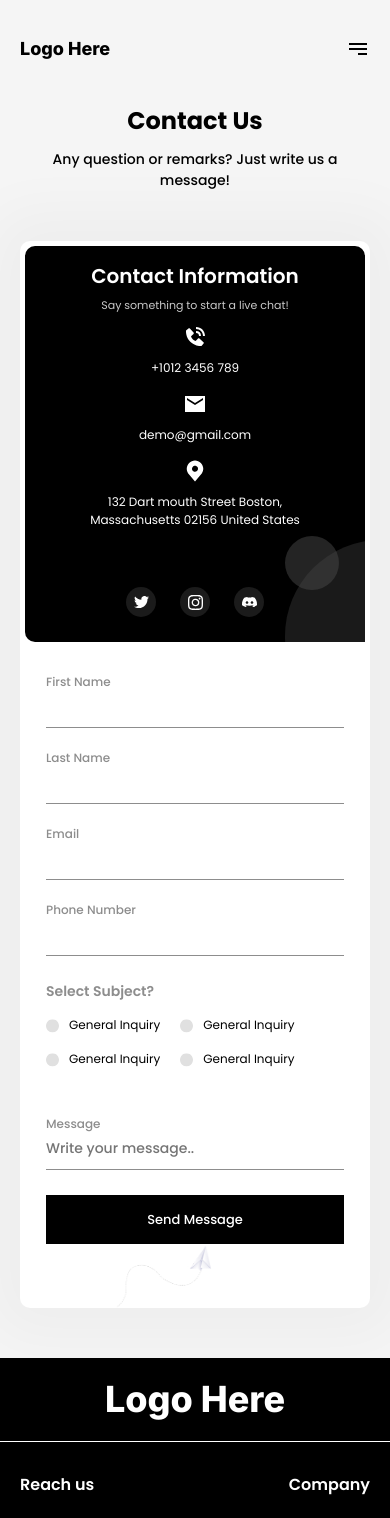
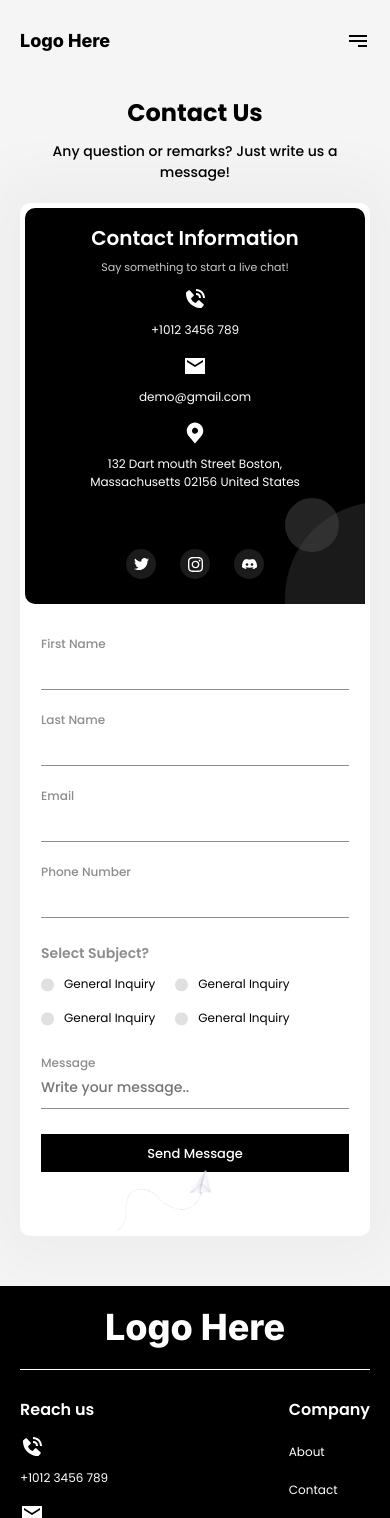
Before and after one commit to DmytroZozuliak/MbunityAssessmentTest, a React (Vite) app: page / in a window 390 px wide. Shown: the top 1518 px of the page. Built offline with nearby package versions, Linux system fonts and the light colour scheme.

Commit message:
feat: finished mobile styles according figma

```diff
--- a/src/components/Footer/Footer.module.scss
+++ b/src/components/Footer/Footer.module.scss
@@ -16,7 +16,7 @@
       flex-wrap: wrap;
       justify-content: space-evenly;
       padding-right: 20px;
-      margin: 30px auto 35px;
+      margin: 27px auto 35px;
       gap: 30px;
     }
 
@@ -41,9 +41,16 @@
   }
 }
 
+.dividerWrapper {
+  max-width: 1280px;
+  margin: 0px auto;
+
+  @media (max-width: 800px) {
+    padding-inline: 20px;
+  }
+}
+
 .divider {
-  margin: 0px auto;
-  max-width: 1280px;
   width: 100%;
   height: 1px;
   background: $bgLight2;
@@ -67,6 +74,7 @@
 
   @media (max-width: 530px) {
     max-width: 200px;
+    gap: 12px;
   }
   @media (max-width: 380px) {
     max-width: 143px;
@@ -80,8 +88,11 @@
 
   @media (max-width: 800px) {
     align-items: flex-start;
+    gap: 15px;
+
     & > * {
       align-items: flex-start;
+      gap: 10px;
     }
   }
 }
@@ -117,6 +128,7 @@
   line-height: 24px;
 
   @media (max-width: 400px) {
+    gap: 20px;
     font-size: 12px;
     line-height: 18px;
   }
@@ -149,6 +161,7 @@
   }
 
   @media (max-width: 800px) {
+    margin-top: 10px;
     padding: 17px 29px 14px 14px;
   }
 
--- a/src/components/Footer/Footer.tsx
+++ b/src/components/Footer/Footer.tsx
@@ -10,7 +10,10 @@ const Footer = () => {
   return (
     <footer className={styles.footer}>
       <div className={styles.logo}>Logo Here</div>
-      <div className={styles.divider} />
+
+      <div className={styles.dividerWrapper}>
+        <div className={styles.divider} />
+      </div>
       <div className={`container ${styles.wrapper}`}>
         <div className={styles.contactSection}>
           <h3 className={styles.subtitle}>Reach us</h3>
--- a/src/components/Form/Form.module.scss
+++ b/src/components/Form/Form.module.scss
@@ -9,7 +9,7 @@
 
   @media (max-width: 800px) {
     margin-right: 0;
-    padding-inline: 21px;
+    padding-inline: 16px;
   }
 
   &::after {
@@ -56,6 +56,10 @@
 
 .radioSelect {
   margin-bottom: 25px;
+
+  @media (max-width: 800px) {
+    margin-bottom: 5px;
+  }
 }
 
 .submit {
@@ -70,7 +74,7 @@
     width: 100%;
     margin-top: 5px;
     margin-bottom: 59px;
-    padding: 9.6px auto;
+    padding: 9.6px 91px;
     font-size: 13px;
     line-height: 19px;
   }
--- a/src/components/Header/Header.module.scss
+++ b/src/components/Header/Header.module.scss
@@ -6,7 +6,7 @@
   align-items: center;
 
   @media (max-width: 800px) {
-    padding-top: 38px;
+    padding-top: 30px;
     padding-bottom: 29px;
   }
 }
@@ -123,6 +123,8 @@
     right: 0;
     width: 100%;
     height: 100%;
+    gap: 57px;
+
     background: $bgDark;
     z-index: 5;
     overflow: auto;
@@ -178,6 +180,7 @@
 
   @media (max-width: 800px) {
     padding-bottom: 30px;
+    gap: 35px;
   }
 
   .iconContainer {
--- a/src/components/Main/Main.module.scss
+++ b/src/components/Main/Main.module.scss
@@ -58,6 +58,7 @@
 
   @media (max-width: 800px) {
     flex-direction: column;
+    margin-top: 20px;
     padding: 5px;
     gap: 0;
   }
--- a/src/components/UI/RadioSelect/RadioSelect.module.scss
+++ b/src/components/UI/RadioSelect/RadioSelect.module.scss
@@ -4,6 +4,10 @@
   position: relative;
   padding-top: 34px;
   padding-bottom: 20px;
+
+  @media (max-width: 800px) {
+    padding-top: 31px;
+  }
 
   .label {
     position: absolute;
```
